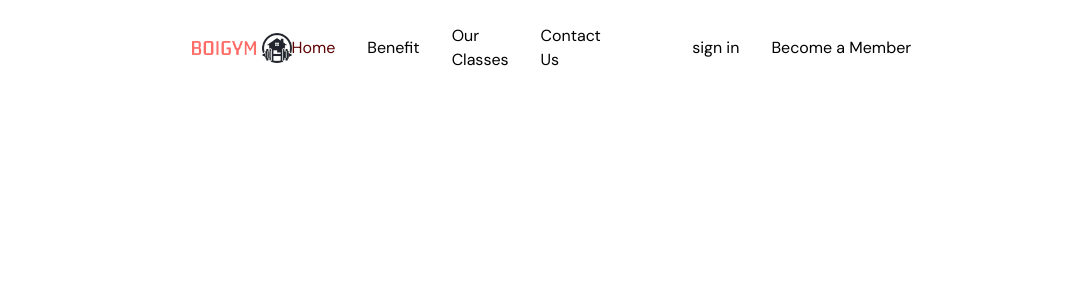
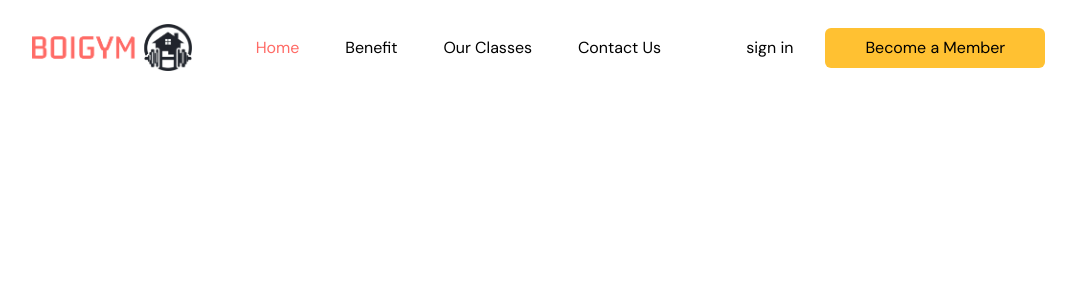
Before and after one commit to D-future0/gym-website, a React (Vite) app: page / in a window 1280 px wide. Shown: the top 300 px of the page, without its empty margins (75-1151 px from the left). Built offline with nearby package versions, Linux system fonts and the light colour scheme.

Commit message:
navbar setup

```diff
--- /dev/null
+++ b/src/scenes/ActionButton/index.tsx
@@ -0,0 +1,15 @@
+import { SelectedPage } from "@/shared/SelectedPage";
+import AnchorLink from "react-anchor-link-smooth-scroll";
+
+type Props = {
+    children: React.ReactNode;
+    setSelectedPage:(value:SelectedPage)=>void
+}
+
+const ActionButton = ({children, setSelectedPage}: Props) => {
+  return (
+    <AnchorLink onClick={()=> setSelectedPage(SelectedPage.ContactUs)} href={`#${SelectedPage.ContactUs}`} className={'rounded-md px-10 py-2 bg-[#FFC132] hover:bg-[#FF6B66]'}>{children}</AnchorLink>
+  )
+}
+
+export default ActionButton
--- a/src/scenes/NavBar/Link.tsx
+++ b/src/scenes/NavBar/Link.tsx
@@ -11,7 +11,7 @@ function Link({page, selectedPage, setSelectedPage}: Props) {
     const lowerCasePage = page.toLocaleLowerCase().replace(/ /g, "") as SelectedPage
   return (
     <AnchorLink
-    className={`${selectedPage === lowerCasePage? "text-[#5E0000]" : ""} transition duration-500 hover:text-[#FFA6A3]`}
+    className={`${selectedPage === lowerCasePage? "text-[#FF6B66]" : ""} transition duration-500 hover:text-[#FFA6A3]`}
     href=''
     onClick={()=>setSelectedPage(lowerCasePage)}
     >{page}</AnchorLink>
--- a/src/scenes/NavBar/index.tsx
+++ b/src/scenes/NavBar/index.tsx
@@ -1,8 +1,11 @@
 // import React, { useState } from 'react'
-// import { Bars3Icon, XMarkIcon } from '@heroicons/react/16/solid'
+import { Bars3Icon, XMarkIcon } from '@heroicons/react/16/solid'
 import Logo from '@/assets/logo.png'
 import Link from './Link'
 import { SelectedPage } from "@/shared/SelectedPage"
+import useMediaQuery from '@/hooks/useMediaQuery';
+import { useState } from 'react';
+import ActionButton from '../ActionButton';
 
 
 type Props = {
@@ -10,27 +13,57 @@ type Props = {
   setSelectedPage: (value: SelectedPage) => void
 }
 
-function NavBar({ selectedPage, setSelectedPage}: Props) {
-  const flexBetween = 'flex items-center justify-center'
-
+function NavBar({ selectedPage, setSelectedPage }: Props) {
+  const [isMenuToggle, setIsMenuToggle] = useState<boolean>(false)
+  const flexBetween = 'flex items-center justify-between'
+  const flexCenter = 'flex items-center justify-center'
+  const isAboveMediumScreen = useMediaQuery('(min-width: 1060px)')
   return (
     <nav>
-      <div className={`${flexBetween} fixed top-0 z-30 w-full py-6`}>
-        <div className={`${flexBetween} max-w-[80vw]`}>
-          <img alt='logo' src={Logo} width={100} />
-          <div className={`${flexBetween} w-full gap-16`}>
+      <div className={`${flexCenter} fixed top-0 z-30 w-full py-6`}>
+        <div className={`${flexBetween} w-5/6 gap-16`}>
+          <img alt='logo' src={Logo} className='w-34 sm:w-40 ' />
+          {
+            isAboveMediumScreen ?
+              <div className={`${flexBetween} w-full gap-8`}>
                 <div className={`${flexBetween} w-full gap-8`}>
                   <Link page='Home' selectedPage={selectedPage} setSelectedPage={setSelectedPage} />
                   <Link page='Benefit' selectedPage={selectedPage} setSelectedPage={setSelectedPage} />
                   <Link page='Our Classes' selectedPage={selectedPage} setSelectedPage={setSelectedPage} />
                   <Link page='Contact Us' selectedPage={selectedPage} setSelectedPage={setSelectedPage} />
                 </div>
-            <div className={`${flexBetween} w-full gap-8`}>
+                <div className={`${flexCenter} w-full gap-8`}>
                   <p>sign in</p>
-              <button>Become a Member</button>
+                  <ActionButton setSelectedPage={setSelectedPage}>Become a Member</ActionButton>
                 </div>
+              </div> :
+              <button className='rounded-full bg-[#FFC132] p-2' onClick={() => { setIsMenuToggle(!isMenuToggle) }}>
+                <Bars3Icon width={30} className='text-gray-400 text-3xl' />
+              </button>
+          }
         </div>
+        {/*moble menu*/}
+        {
+          !isAboveMediumScreen && isMenuToggle ?
+            <div className='fixed right-0 bottom-0 z-40 h-full w-[280px] bg-[#FFE1E0]'>
+              <div className='flex justify-end items-center py-6 px-10'>
+                <button className='rounded-full bg-[#FFE1E0] p-2' onClick={() => { setIsMenuToggle(!isMenuToggle); }}>
+                  <XMarkIcon width={30} className='text-gray-400 text-3xl' />
+                </button>
               </div>
+              <div className='ml-[33%] flex flex-col gap-8'>
+                <Link page='Home' selectedPage={selectedPage} setSelectedPage={setSelectedPage} />
+                <Link page='Benefit' selectedPage={selectedPage} setSelectedPage={setSelectedPage} />
+                <Link page='Our Classes' selectedPage={selectedPage} setSelectedPage={setSelectedPage} />
+                <Link page='Contact Us' selectedPage={selectedPage} setSelectedPage={setSelectedPage} />
+              </div>
+              {/* <div className={`${flexCenter} w-full gap-8`}>
+                    <p>sign in</p>
+                    <ActionButton setSelectedPage={setSelectedPage}>Become a Member</ActionButton>
+                  </div> */}
+            </div>
+            : <div></div>
+        }
       </div>
     </nav>
   );
```
Lines whose indentation alone changed are shown as unchanged.
